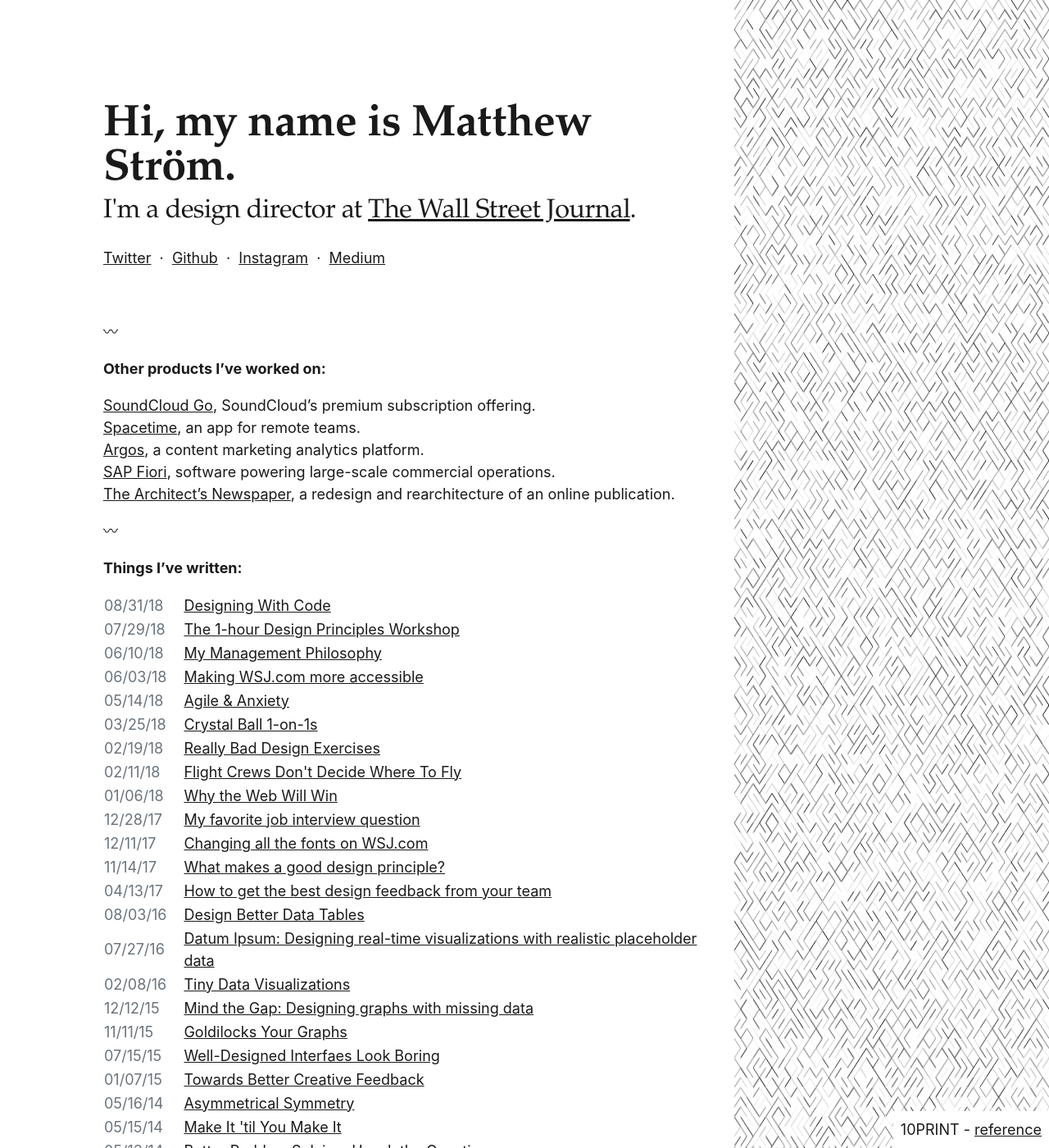
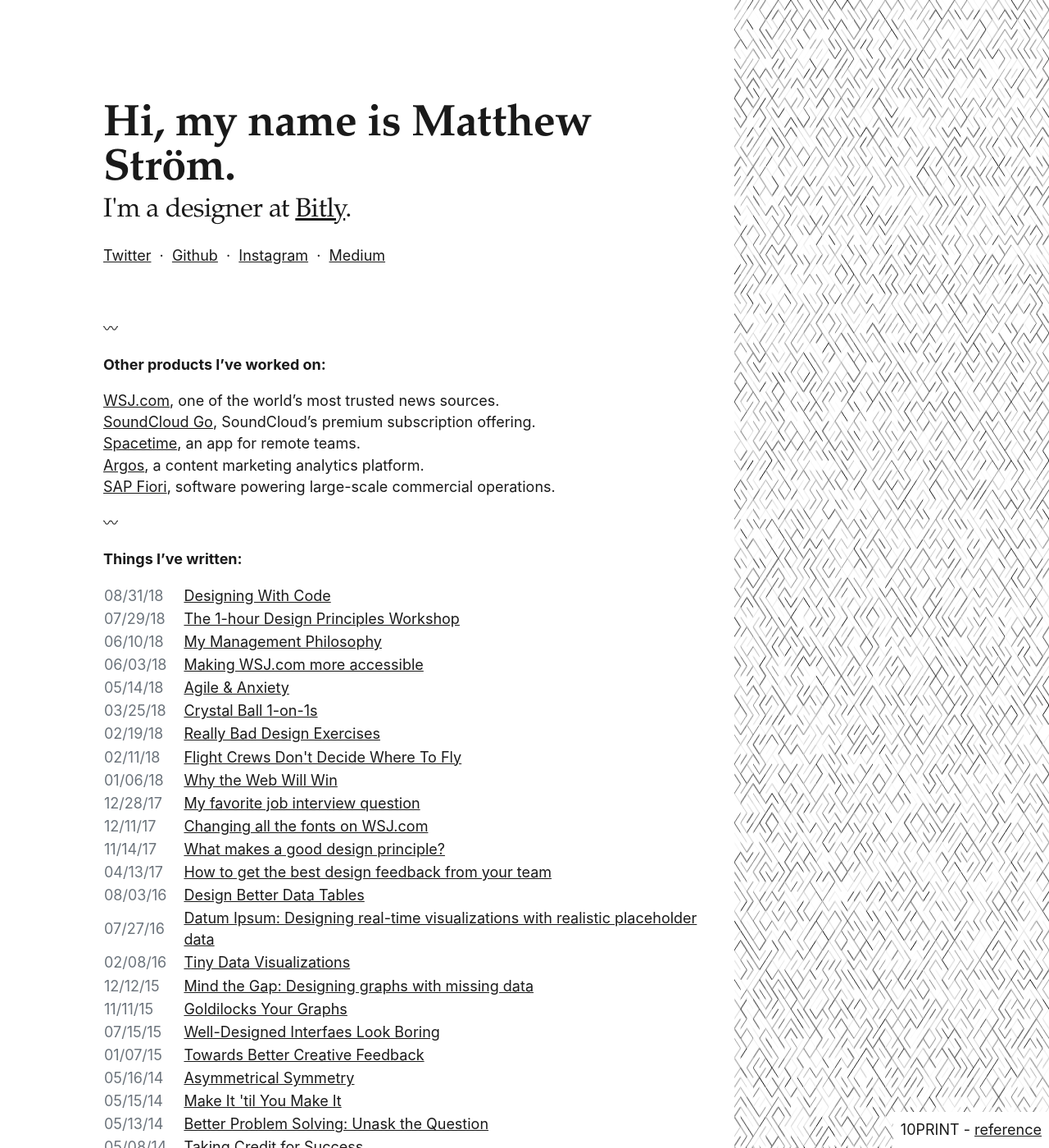
Before and after one commit to ilikescience/ilikescience.github.io, a Jekyll site: the page built from index.md, in a window 1280 px wide and 1400 px high. Shown: the whole window at 82% size. Built offline with Jekyll 4.4.1, drawn with Linux system fonts in a browser that asks for light colours; some web fonts are replaced; our own code applies the rules of GitHub Pages for plain Markdown files.

Commit message:
update title and leading

```diff
--- a/_sass/_type.scss
+++ b/_sass/_type.scss
@@ -1,5 +1,5 @@
 $t--base-size: 18px;
-$t--base-leading: 1.5;
+$t--base-leading: 1.45;
 
 $t--leading-small: 1;
 
@@ -158,7 +158,7 @@
     h2 + figure,
     h3 + figure,
     h4 + figure {
-        margin-top: 1em;
+        margin-top: 1.5em;
     }
 
     h1,
--- a/index.md
+++ b/index.md
@@ -7,7 +7,7 @@
 Hi, my name is Matthew Ström.
     </h1>
     <h2 class="t--size-xl t--tracking-tight t--family-serif">
-I'm a design director at <a href="https://wsj.com" target="_blank">The Wall Street Journal</a>.
+I'm a designer at <a href="https://bit.ly" target="_blank">Bitly</a>.
     </h2>
 
 
@@ -26,11 +26,11 @@
 
 **Other products I've worked on:**
 
+[WSJ.com](https://wsj.com), one of the world's most trusted news sources.
 [SoundCloud Go](https://soundcloud.com/go), SoundCloud's premium subscription offering.
 [Spacetime](/projects/spacetime), an app for remote teams.
 [Argos](/projects/argos), a content marketing analytics platform.
 [SAP Fiori](/projects/sap), software powering large-scale commercial operations.
-[The Architect's Newspaper](/projects/archpaper), a redesign and rearchitecture of an online publication.
 
 〰
 
```
